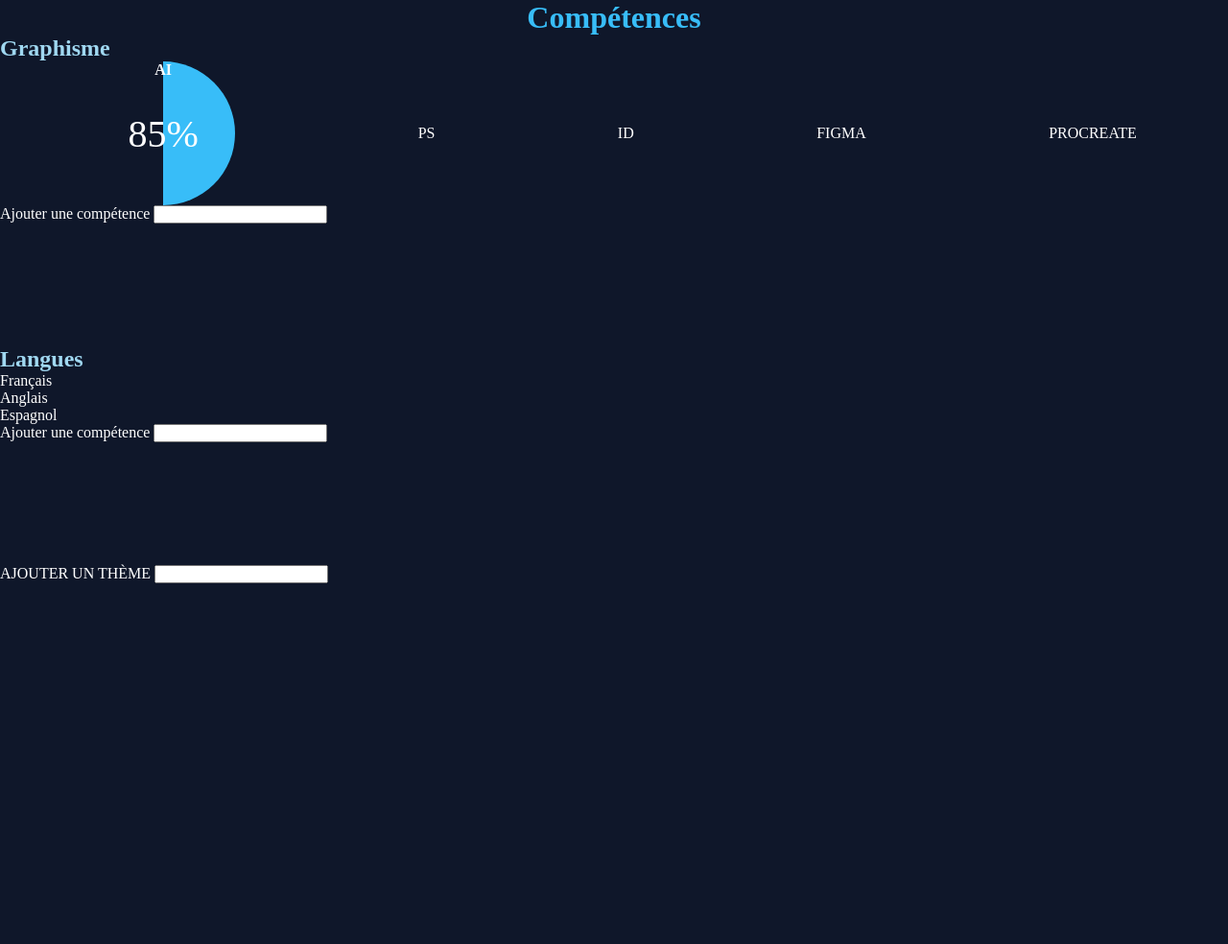
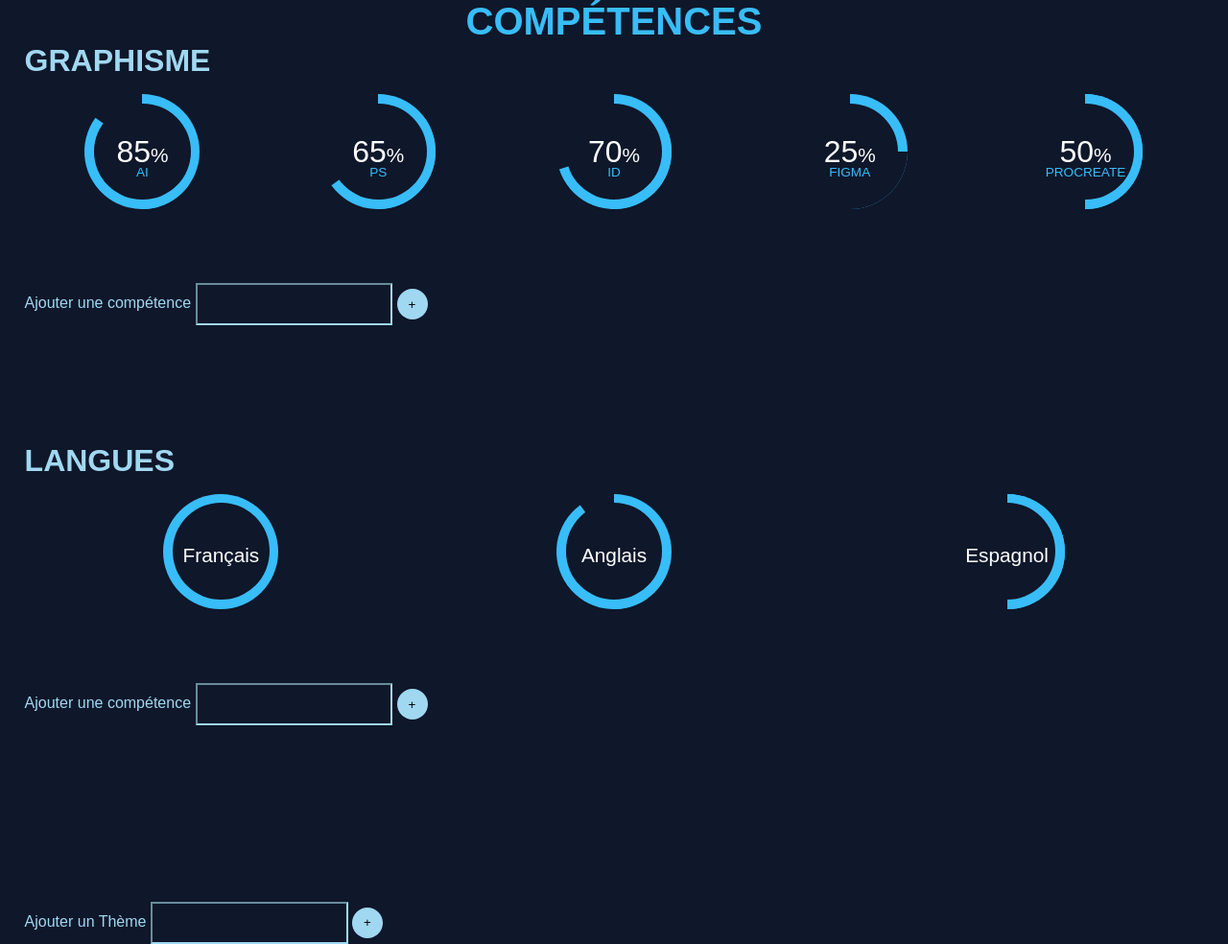
Before and after one commit to Sammyhein/AdaSkill, a plain HTML site: page index.html in a window 1280 px wide. Shown: the whole page at 96% size. Before the commit the page ends 800 px from the top, so only its background shows below. Drawn offline with Linux system fonts and the light colour scheme; a web font is replaced by a local one.

Commit message:
mise en page CSS

```diff
--- a/index.html
+++ b/index.html
@@ -20,43 +20,64 @@
                 <h3>85<span>%</span></h3>
                 <h4>AI</h4>
             </div>
-            <p>PS</p>
-            <p>ID</p>
-            <p>FIGMA</p>
-            <p>PROCREATE</p>
+
+            <div class="progress" style="--i:65;--clr:#38bdf8;">
+                <h3>65<span>%</span></h3>
+                <h4>PS</h4>
+            </div>
+
+            <div class="progress" style="--i:70;--clr:#38bdf8;">
+                <h3>70<span>%</span></h3>
+                <h4>ID</h4>
+            </div>
+
+            <div class="progress less" style="--i:25;--clr:#38bdf8;">
+                <h3>25<span>%</span></h3>
+                <h4>FIGMA</h4>
+            </div>
+
+            <div class="progress" style="--i:50;--clr:#38bdf8;">
+                <h3>50<span>%</span></h3>
+                <h4>PROCREATE</4>
+            </div>
         </div>
         <!-- Ajout d'un skill -->
-         <form action="submit">
-            <div>
+         <form action="submit" class="skillForm">
                 <label for="skill">Ajouter une compétence</label>
                 <input type="text" name="skill" id="inputSkill" required>
-            </div>
+                <button>+</button>
          </form>
     </section>
 
     <!-- Thème 2 -->
     <section class="themes">
         <h2>Langues</h2>
-            <div class="skills">
-                <p>Français</p>
-                <p>Anglais</p>
-                <p>Espagnol</p>
+            <div class="skills-container">
+                <div class="progress" style="--i:100;--clr:#38bdf8;">
+                    <h3><span>Français</span></h3>
+                </div>
+
+                <div class="progress" style="--i:90;--clr:#38bdf8;">
+                    <h3><span>Anglais</span></h3>
+                </div>
+
+                <div class="progress" style="--i:50;--clr:#38bdf8;">
+                    <h3><span>Espagnol</span></h3>
+                </div>
             </div>
         <!-- Ajout d'un skill -->
-        <form action="submit">
-            <div>
-                <label for="skill">Ajouter une compétence</label>
-                <input type="text" name="skill" id="inputSkill" required>
-            </div>
+        <form action="submit" class="skillForm">
+            <label for="skill">Ajouter une compétence</label>
+            <input type="text" name="skill" id="inputSkill" required>
+            <button>+</button>
          </form>
     </section>
 
     <!-- Ajout d'un thème -->
-    <form action="submit">
-            <div>
-                <label for="skill">AJOUTER UN THÈME</label>
-                <input type="text" name="theme" id="inputTheme" required>
-            </div>
+    <form action="submit" class="themeForm">
+            <label for="skill">Ajouter un Thème</label>
+            <input type="text" name="theme" id="inputTheme" required>
+            <button>+</button>
     </form>
 
 
--- a/style.css
+++ b/style.css
@@ -1,24 +1,33 @@
+@import url('https://fonts.googleapis.com/css2?family=Gabarito:wght@400..900&display=swap');
+
 *{
     margin: 0;
     padding: 0;
     box-sizing: border-box;
-    /* font-family: ; */
+    font-family: 'Gabarito', sans-serif ;
 }
 
 body{
     background-color:#0f172a;
     color: white;
+    margin-left: 2%;
+    margin-right: 2%;
 }
 
 h1{
     color:#38bdf8;
+    font-size: clamp(1.5rem, 5vw, 2.5rem);
     text-align: center;
+    text-transform: uppercase;
 }
 
 h2{
     color: #a0d8f1;
+    font-size: clamp(1.2rem, 4vw, 2rem);
+    text-transform: uppercase;
 }
 
+/* on met en page tout le bloc qui contient les skills  */
 .skills-container{
     position: relative;
     display: flex;
@@ -28,29 +37,145 @@ h2{
     /* height: 100vh; */
     align-items: center;
     text-align: center;
-
+    gap: 2rem;
+    padding: 1rem;
 }
 
+/* On commence à mettre en page la progression dans le container cité précedemment */
 .skills-container .progress{
     position: relative;
-    width: 150px;
-    height: 150px;
+    width: 120px;
+    height: 120px;
     border-radius: 50%;
     color: white;
     background: #0f172a linear-gradient(to right, transparent 50%, var(--clr) 0);
+    flex-shrink: 0;
 }
 
+/* On prend les h3 dans les progress */
 .skills-container .progress h3{
     position:absolute;
     top:50%;
     left:50%;
     transform: translate(-50%,-50%);
-    font-size:2.5em;
+    font-size:2em;
     z-index: 1;
     font-weight: 500;
 }
 
+/* On prend les span des h3 dans les progress */
+.skills-container .progress h3 span{
+    font-size: 0.65em;
+    font-weight: 400;
+}
 
+/* On prend les h4 dans les progress */
+.skills-container .progress h4{
+    position: absolute;
+    top:62%;
+    left:50%;
+    transform: translate(-50%);
+    z-index: 1;
+    font-weight: 500;
+    color:var(--clr);
+    text-transform: uppercase;
+    font-size: 0.85em;
+}
+
+/* ::before crée la partie colorée du cercle de progression */
+.skills-container .progress::before{
+    content: '';
+    display: block;
+    height: 100%;
+    margin-left: 50%;
+    transform-origin: left;
+    border-radius: 0 100% 100% 0/50%;
+}
+
+/* ::after crée le cercle intérieur (le "trou" au milieu) */
+.skills-container .progress::after{
+    content: '';
+    position: absolute;
+    inset: 8%;
+    border-radius: 50%;
+    background: #0f172a;
+}
+
+.skills-container .progress::before{
+    background: var(--clr);
+    transform: rotate(calc(((var(--i) - 50)*0.01turn)));
+}
+
+/* if value is less then 50%, then // si la valeur est inférieur à 50%*/
+
+.skills-container .progress.less::before{
+    background: #0f172a;
+    transform: rotate(calc(((var(--i) - 0)*0.01turn)));
+}
+
+.skillForm{
+    margin-top: 5%;
+}
+
+.themeForm{
+    margin-top: 15%;
+}
+
+/* On créé juste de la distance entre les section*/
 .themes{
     margin-bottom: 10%;
 }
+
+label{
+    color: #a0d8f1;
+}
+
+input {
+    background: none;
+    outline: none;
+    padding: 1%;
+    border-color: #a0d8f1;
+    color: white;
+}
+
+button{
+    width: 2rem;
+    height: 2rem;
+    background-color: #a0d8f1;
+    border: none;
+    border-radius: 50%;
+}
+/* pour rendre le site responsive  */
+@media (max-width: 768px) {
+    .skills-container .progress {
+        width: 100px;
+        height: 100px;
+    }
+
+    .skills-container .progress h3 {
+        font-size: 1.6em;
+    }
+
+    .skills-container .progress h4 {
+        font-size: 0.75em;
+    }
+
+    .skills-container {
+        gap: 1.5rem;
+    }
+}
+
+@media (max-width: 480px) {
+    .skills-container .progress {
+        width: 90px;
+        height: 90px;
+    }
+
+    .skills-container .progress h3 {
+        font-size: 1.4em;
+    }
+
+    .skills-container {
+        gap: 1rem;
+    }
+}
```
